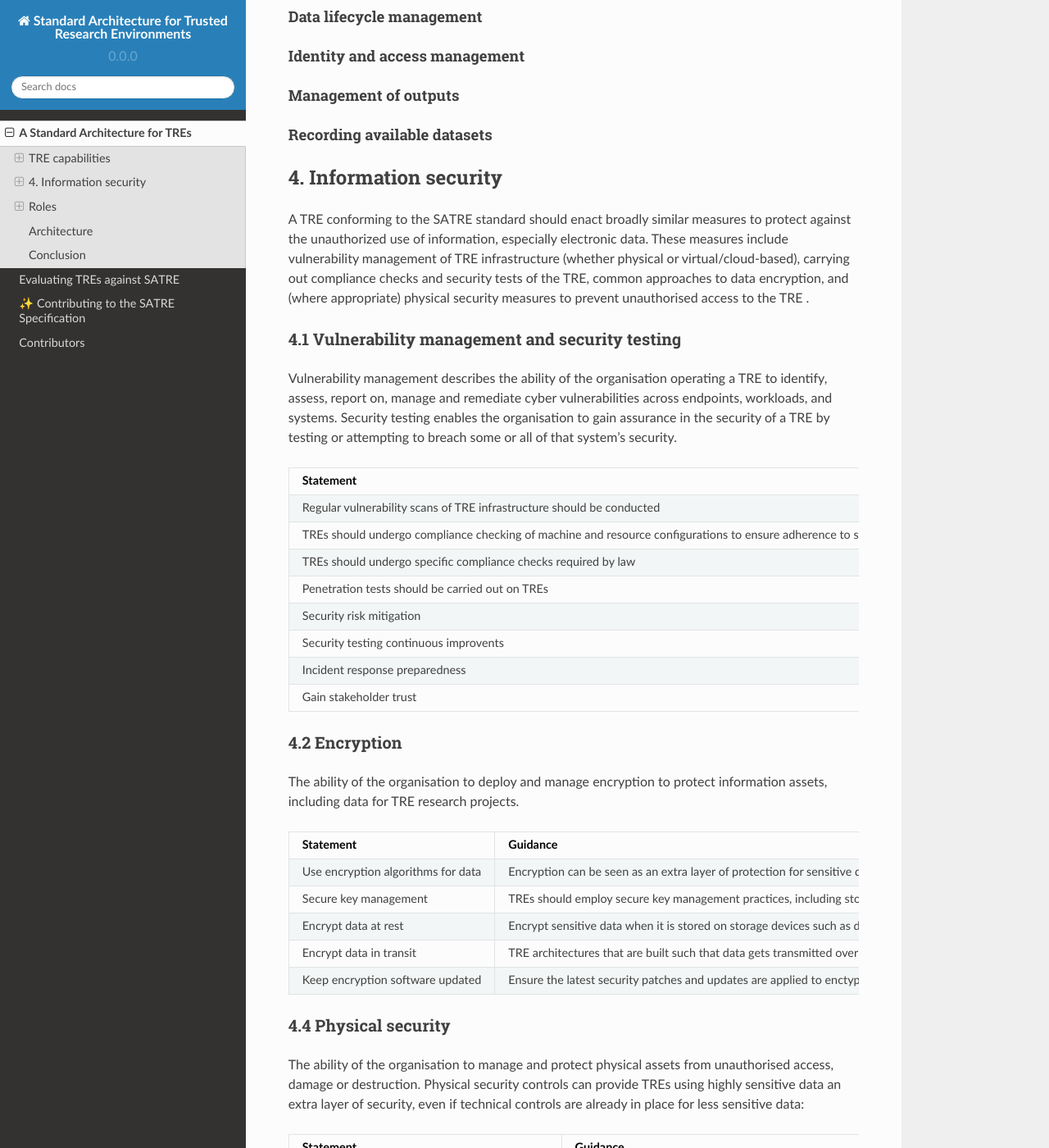
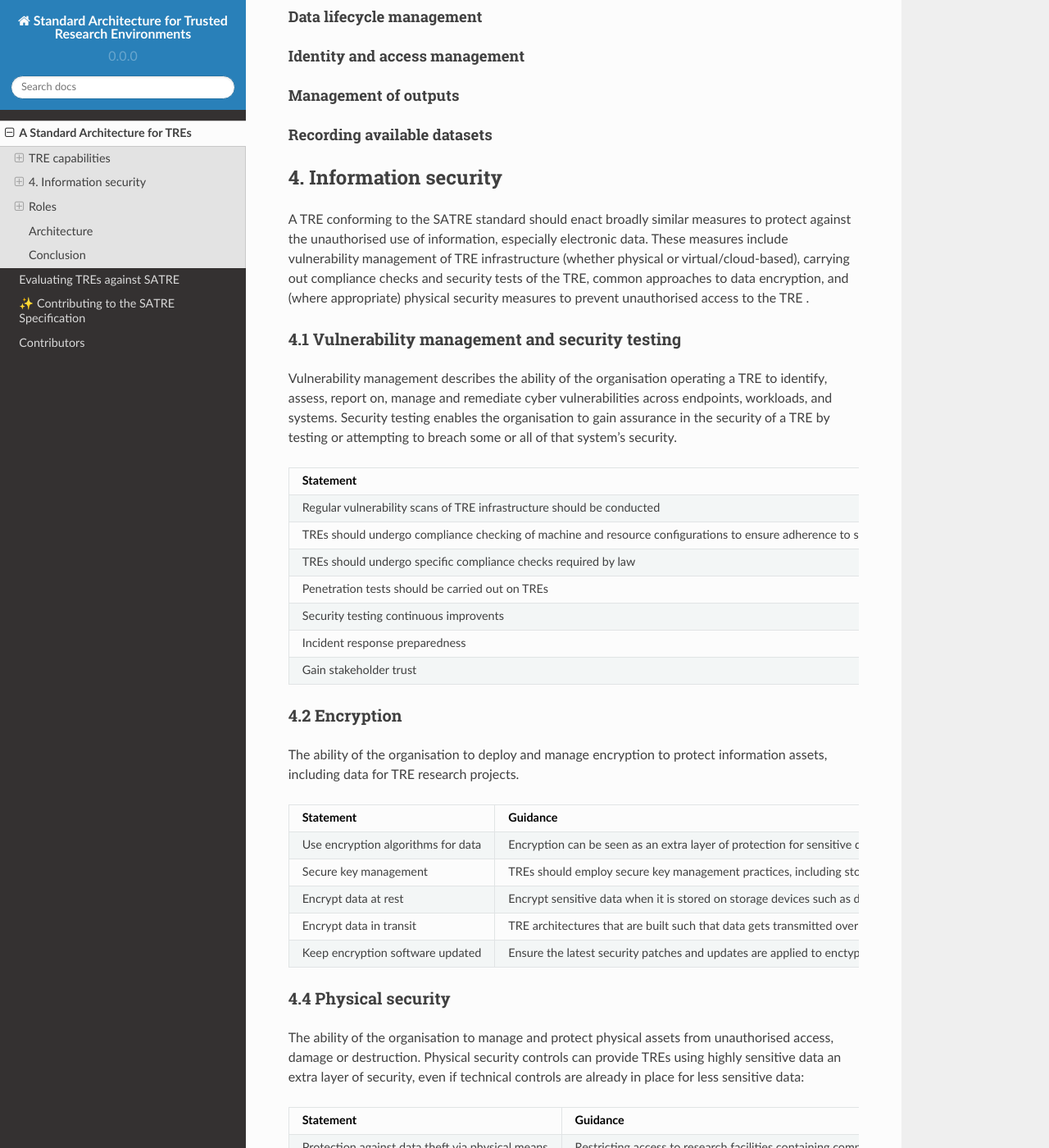
Before and after one commit to sa-tre/satre-specification, a Sphinx documentation site: the page built from docs/source/standard.md, in a window 1280 px wide and 1400 px high, scrolled down 2086 px. Shown: the whole window at 82% size. Built offline with Sphinx 7.4.7 and the Read the Docs theme 2.0.0, drawn with Linux system fonts in a browser that asks for light colours.

Commit message:
simplify penetration testing

```diff
--- a/docs/source/standard.md
+++ b/docs/source/standard.md
@@ -99,7 +99,7 @@ There might be good reasons why any particular TRE does not possess one or more
 
 ## 4. Information security
 
-A TRE conforming to the SATRE standard should enact broadly similar measures to protect against the unauthorized use of information, especially electronic data. These measures include vulnerability management of TRE infrastructure (whether physical or virtual/cloud-based), carrying out compliance checks and security tests of the TRE, common approaches to data encryption, and (where appropriate) physical security measures to prevent unauthorised access to the TRE .
+A TRE conforming to the SATRE standard should enact broadly similar measures to protect against the unauthorised use of information, especially electronic data. These measures include vulnerability management of TRE infrastructure (whether physical or virtual/cloud-based), carrying out compliance checks and security tests of the TRE, common approaches to data encryption, and (where appropriate) physical security measures to prevent unauthorised access to the TRE .
 
 ### 4.1 Vulnerability management and security testing
 
@@ -110,8 +110,7 @@ Vulnerability management describes the ability of the organisation operating a T
 | Regular vulnerability scans of TRE infrastructure should be conducted | Ensuring that scans are done on a regular basis can enable TRE operators can identify and address weaknesses that may have been introduced during the TRE's operational lifetime. One way this can be achived is by ensuring that all machines (whether physical or virtual/cloud-based) are set to check for operating system updates on a regular basis, and install any security patches pushed by the developers of those operating systems.
 | TREs should undergo compliance checking of machine and resource configurations to ensure adherence to security standards and best practices | Adhering to the highest level of security standards suggested by the IT department of the TRE operators organisation will reduce the risk of security breaches and data leakage. This should be done in advance of any sensitive data being uploaded to the TRE. |
 | TREs should undergo specific compliance checks required by law | Many industry regulations and standards require organisations to perform security tests and other compliance checks, for example GDPR. By conducting these tests, organisations can demonstrate due diligence, increasing trust in the TRE and avoiding penalties for the TRE operators.
-| Penetration tests should be carried out on TREs | By intentionally testing or attempting to breach the TRE's security measures, organisations can proactively discover and address potential vulnerabilities before they are exploited maliciously.|
-| Security risk mitigation | Security tests can evaluate the effectiveness of a TREs security controls in preventing data breaches, unauthorized access, or other security incidents that could result in financial loss, reputational damage, or legal consequences. |
+| Penetration tests should be carried out on TREs | By intentionally attempting to breach their TRE's security controls, organisations can proactively discover unnoticed vulnerabilities before they are exploited maliciously. Tests can evaluate the effectiveness of security controls in preventing data breaches, unauthorised access, or other security incidents|
 | Security testing continuous improvents | Security testing will reveal bugs and discrepancies in the TRE architecture which can be addressed in advance of sensitive data being uploaded. Regular testing will enable organisations to refine their security measures and incident response capabilities to adapt to new and emerging threats. |
 | Incident response preparedness | By simulating potential security breaches or incidents, organisations running TREs can assess their incident response procedures and ensure a swift and effective response when a real incident occurs.
 | Gain stakeholder trust | Knowlege that regular security testing occurs will help to ensure stakeholders, including researchers and data providers, can put their trust in Trusted Research Environments.
@@ -125,7 +124,7 @@ The ability of the organisation to deploy and manage encryption to protect infor
 | --------- | -------- |
 | Use encryption algorithms for data | Encryption can be seen as an extra layer of protection for sensitive data already protected by security controls of a TRE. For particularly sensitive data, the most up to date industry standards for encryption should be used.
 | Secure key management | TREs should employ secure key management practices, including storing encryption keys separately from the encrypted data and implementing strong access controls for key management systems. For example, you could use a cloud-based solution such as Azure Key Vault.
-| Encrypt data at rest | Encrypt sensitive data when it is stored on storage devices such as databases, file systems, or cloud storage. This prevents unauthorized access to the data even if the storage media is compromised.
+| Encrypt data at rest | Encrypt sensitive data when it is stored on storage devices such as databases, file systems, or cloud storage. This prevents unauthorised access to the data even if the storage media is compromised.
 | Encrypt data in transit | TRE architectures that are built such that data gets transmitted over networks (between machines), should ensure data is encrypted in transit. This safeguards the data from interception or tampering during transmission.
 | Keep encryption software updated | Ensure the latest security patches and updates are applied to enctyption being used by the TRE. This helps address any known vulnerabilities or weaknesses in the encryption implementation.
 
```
